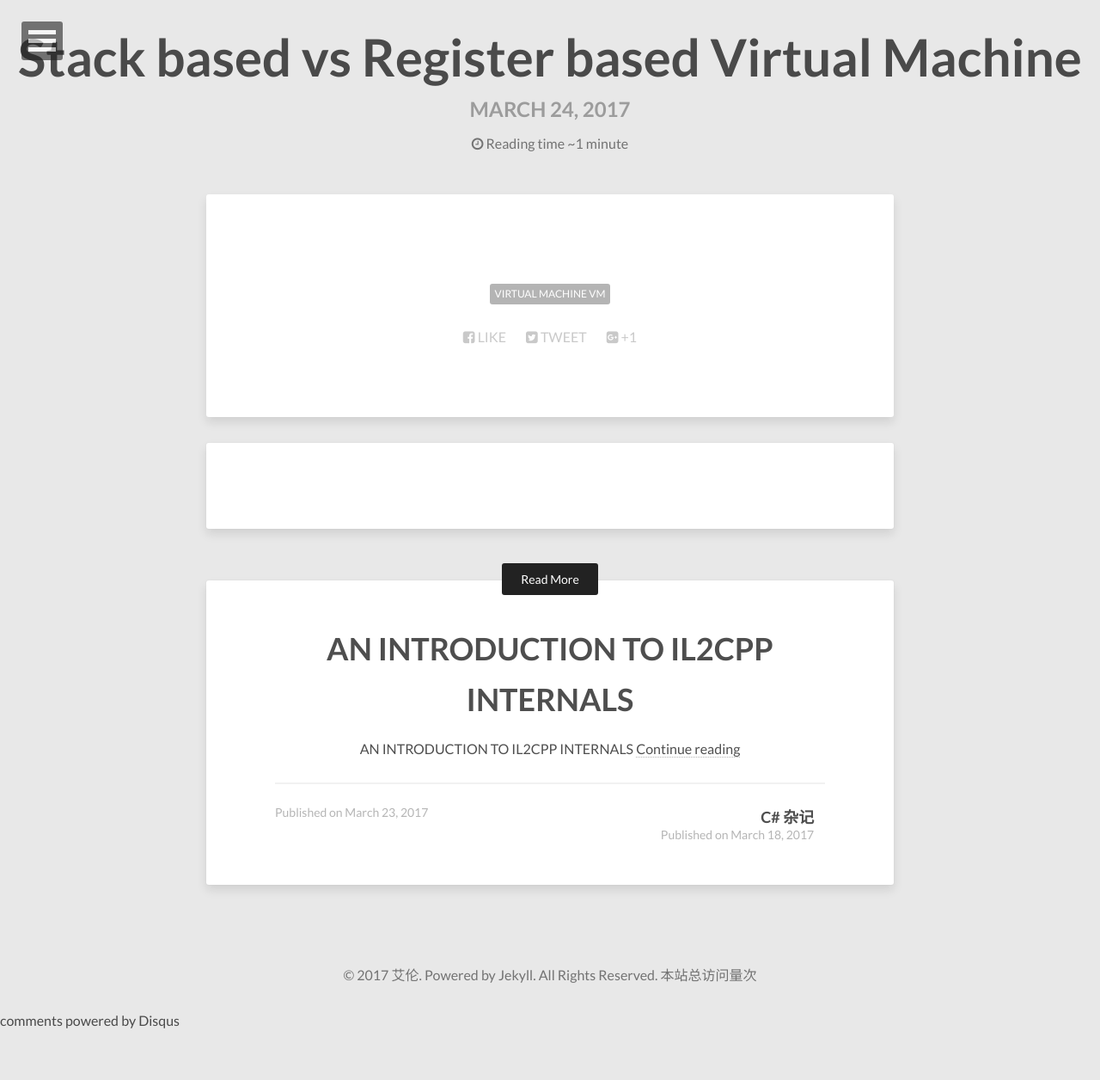
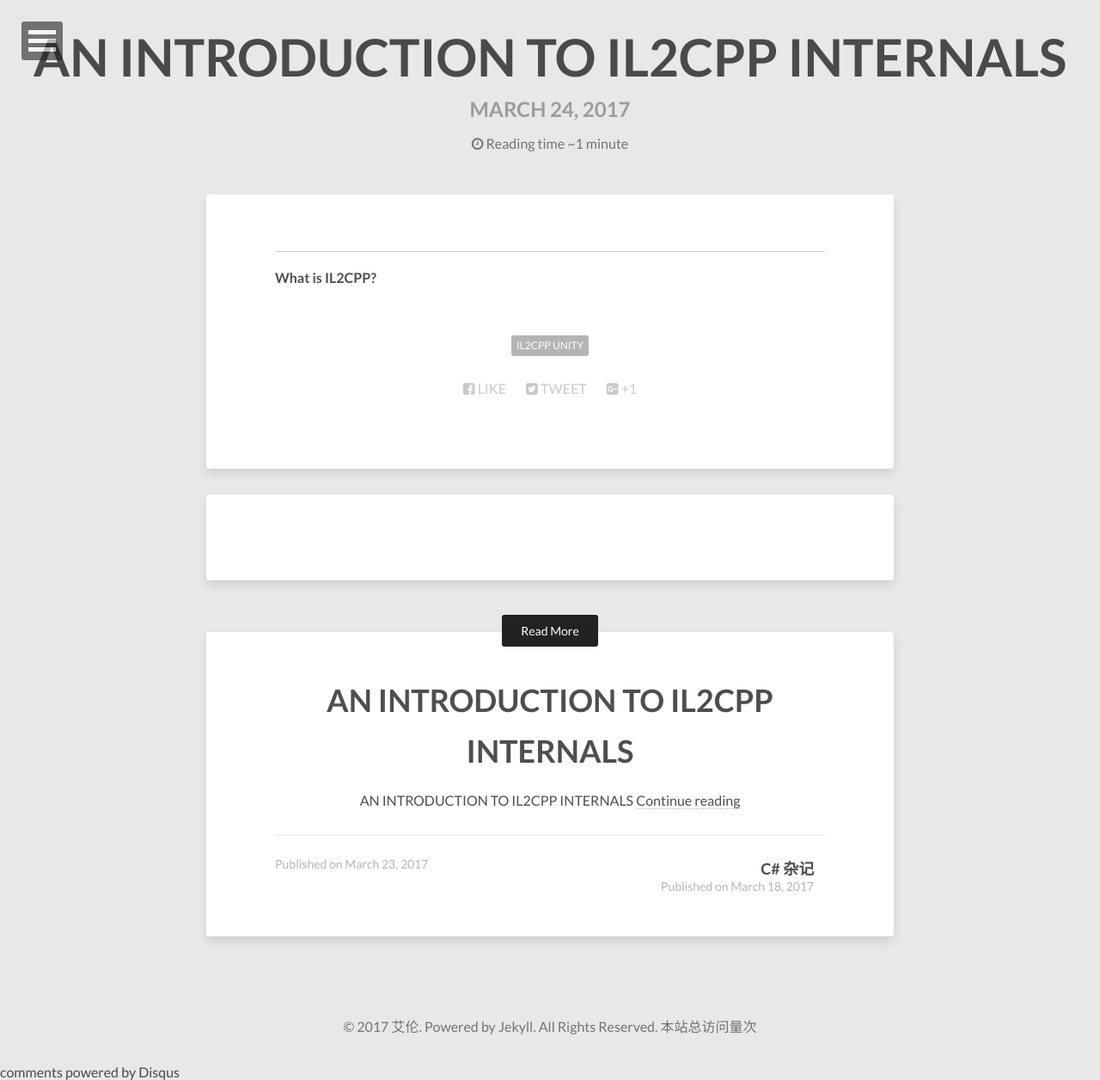
Before and after one commit to AllenSky/AllenSky.github.io, a Jekyll site: the page built from _posts/2017-03-24-Virtual_Machine.markdown, in a window 1280 px wide. Shown: the whole page at 86% size. Built offline with Jekyll 4.4.1, drawn with Linux system fonts in a browser that asks for light colours; nearby versions of some CDN libraries; comment, search, counter and statistics services are not loaded; before the commit the page ends 1196 px from its top, so only the background shows below that.

Commit message:
Test
Test

```diff
--- a/_posts/2017-03-24-Virtual_Machine.markdown
+++ b/_posts/2017-03-24-Virtual_Machine.markdown
@@ -1,6 +1,10 @@
 ---
 layout: post
-title: Stack based vs Register based Virtual Machine
-description: "Stack Register VM"
-tags: [Virtual Machine VM]
+title: AN INTRODUCTION TO IL2CPP INTERNALS
+description: "AN INTRODUCTION TO IL2CPP INTERNALS"
+tags: [IL2CPP Unity]
 ---
+
+----------------------
+
+**What is IL2CPP?**
```
